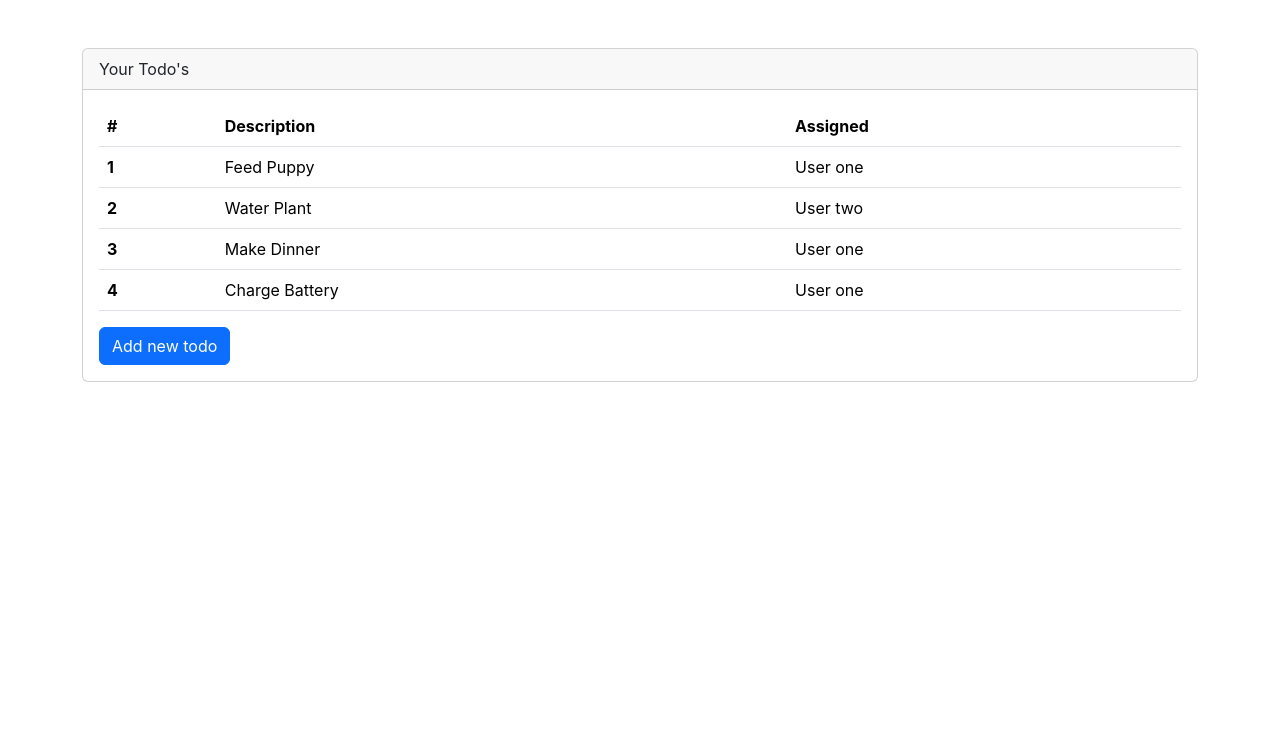
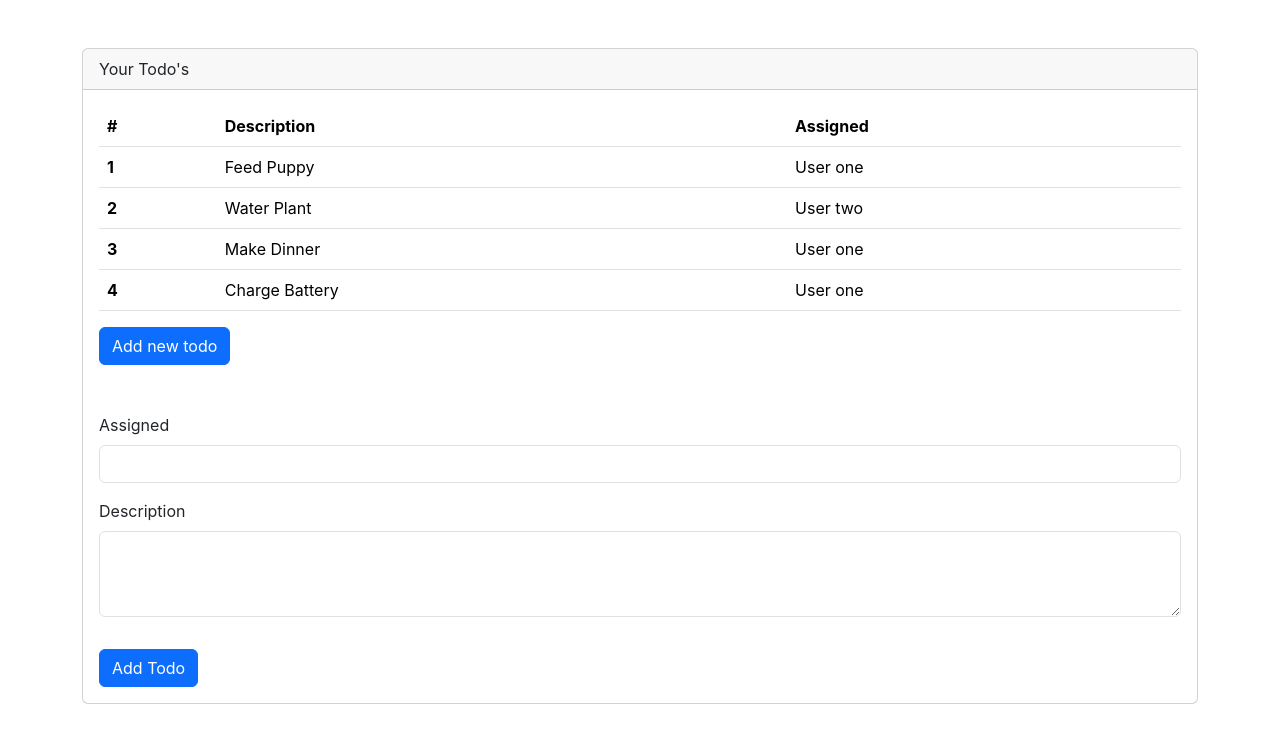
Before and after one commit to ozgurbayrasa/Spring-React-Practice, a React (Create React App) app in the folder React Practice/react-todo-demo/react-todos/: page / in a window 1280 px wide. Shown: the top 742 px of the page. Built offline with nearby package versions, Linux system fonts and the light colour scheme.

Commit message:
React Form and Passing Functions

```diff
--- a/React Practice/react-todo-demo/react-todos/src/App.js
+++ b/React Practice/react-todo-demo/react-todos/src/App.js
@@ -1,6 +1,7 @@
 import React, {useState} from 'react';
 import './App.css';
 import TodoTable from './components/TodoTable';
+import NewTodoForm from './components/NewTodoForm';
 
 function App() {
 
@@ -11,11 +12,12 @@
     {rowNumber: 4, rowDescription: 'Charge Battery', rowAssigned: 'User one'}
   ])
 
-  const addTodo = () =>{
+  const addTodo = (description, assigned) =>{
     if(todos.length > 0){
 
       const newTodo = {rowNumber: todos.length + 1,
-        rowDescription: 'New Todo', rowAssigned: 'User Three'};
+                       rowDescription: description,
+                       rowAssigned: assigned};
 
       setTodos(todos => [...todos, newTodo])
     }
@@ -31,6 +33,7 @@
           <div className='card-body'>
             <TodoTable todos={todos}/>
             <button className='btn btn-primary' onClick={addTodo}>Add new todo</button>
+            <NewTodoForm addTodo={addTodo}/>
           </div>
         </div>
     </div>
--- /dev/null
+++ b/React Practice/react-todo-demo/react-todos/src/components/NewTodoForm.js
@@ -0,0 +1,55 @@
+import React, {useState} from "react"
+
+function NewTodoForm(props){
+
+    const [description, setDescription] = useState('');
+    const [assigned, setAssigned] = useState('');
+
+    // const descriptionChange = (event) =>{
+    //     setDescription(event.target.value)
+    // }
+
+    // const assignedChange = (event) =>{
+    //     setAssigned(event.target.value)
+    // }
+
+    const submitTodo = () => {
+        if(description !== '' && assigned !== ''){
+            props.addTodo(description, assigned);
+            setDescription('')
+            setAssigned('')
+        }
+    }
+
+    return (
+        <div className="mt-5">
+            <form>
+
+                <div className="mb-3">
+                    <label className="form-label">Assigned</label>
+                    <input
+                        type="text"
+                        className="form-control"
+                        required
+                        onChange={(e) => setAssigned(e.target.value)}
+                        value={assigned}></input>
+                </div>
+
+                <div className="mb-3">
+                    <label className="form-label">Description</label>
+                    <textarea
+                        type="text"
+                        className="form-control"
+                        rows={3}
+                        required
+                        onChange={(e) => setDescription(e.target.value)}
+                        value={description}></textarea>
+                </div>
+                <button type="button" className="btn btn-primary mt-3"
+                onClick={submitTodo}>Add Todo</button>
+            </form>
+        </div>
+    )
+}
+
+export default NewTodoForm
```
